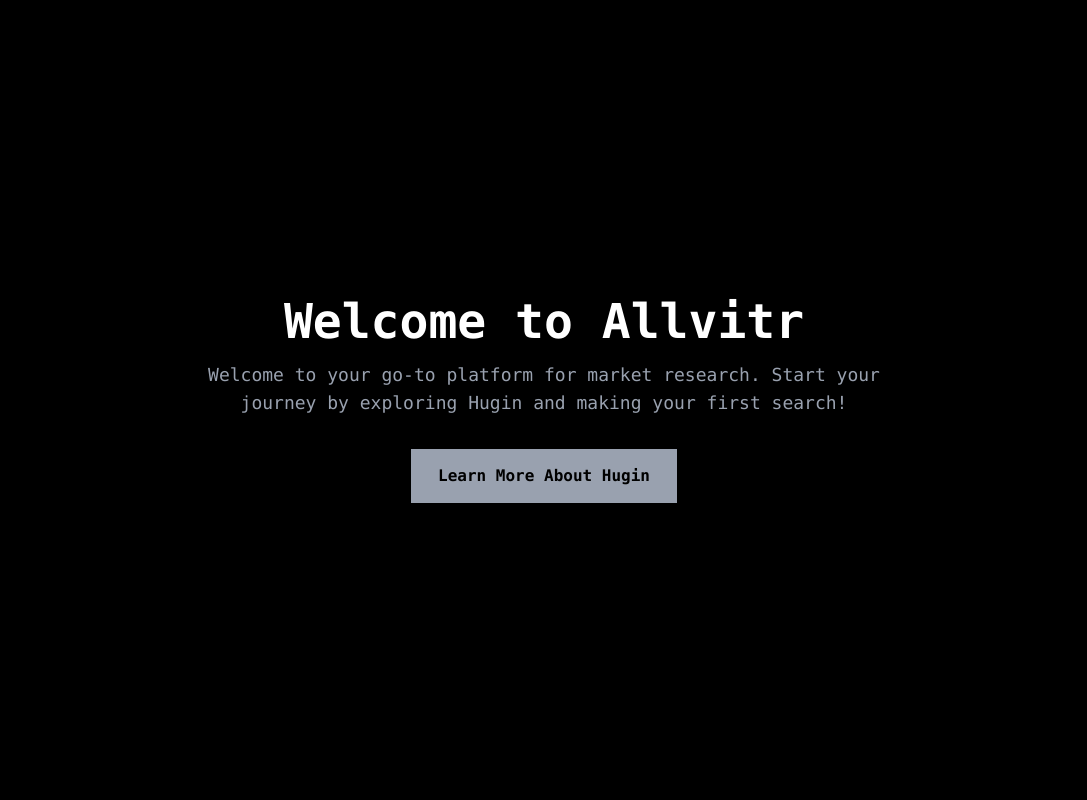
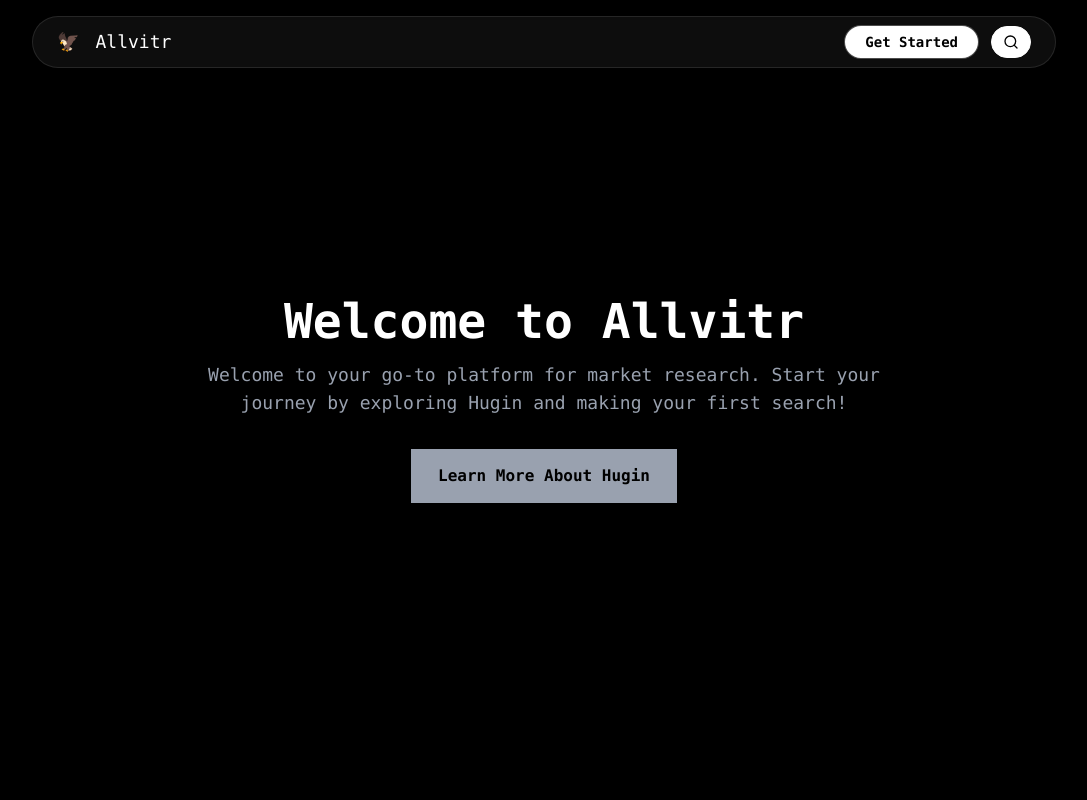
Before and after one commit to christianzmwang/allvitr, a Next.js app: page / in a window 1280 px wide. Shown: the top 800 px of the page, without its empty margins (96-1183 px from the left). Built offline with nearby package versions, Linux system fonts and the light colour scheme.

Commit message:
added a navbar

```diff
--- a/package.json
+++ b/package.json
@@ -14,6 +14,7 @@
     "@tailwindcss/postcss": "^4.1.11",
     "@vercel/analytics": "^1.5.0",
     "@vercel/speed-insights": "^1.2.0",
+    "lucide-react": "^0.536.0",
     "next": "15.4.4",
     "postcss": "^8.5.6",
     "react": "19.1.0",
--- /dev/null
+++ b/src/app/components/NavBar.tsx
@@ -0,0 +1,77 @@
+'use client';
+
+import { Menu, Search, X } from 'lucide-react'; // icons
+import { useState } from 'react';
+
+export default function NavBar() {
+  const [open, setOpen] = useState(false);
+
+  return (
+    <header className="fixed inset-x-0 top-0 z-50 mt-4">
+      <nav
+        className="
+          glass mx-auto flex max-w-[80%] items-center justify-between
+          rounded-full px-6 py-2
+        "
+      >
+        {/* Brand "search bar" */}
+        <a
+          href="/"
+          className="
+            flex items-center gap-2 text-lg font-medium text-white
+            before:content-['🦅'] before:mr-2
+          "
+        >
+          Allvitr
+        </a>
+
+        {/* Right-hand actions */}
+        <div className="flex items-center gap-3">
+          <button
+            className="
+              hidden md:inline rounded-full border border-black/70
+              bg-white px-5 py-1.5 text-sm font-semibold
+              transition-all duration-300 ease-in-out hover:bg-gray-800 hover:text-white hover:border-gray-800
+            "
+          >
+            Get&nbsp;Started
+          </button>
+
+          {/* Search button (circle) */}
+          <button
+            aria-label="Site search"
+            className="
+              grid w-10 h-8 place-items-center rounded-full border
+              border-white bg-white text-black transition-all duration-300 ease-in-out hover:bg-gray-800 hover:text-white hover:border-gray-800
+            "
+          >
+            <Search className="w-4" />
+          </button>
+
+          {/* Hamburger / close */}
+          <button
+            aria-label="Open menu"
+            onClick={() => setOpen(!open)}
+            className="
+              grid size-10 place-items-center rounded-md border
+              border-white/50 bg-white/10 transition hover:bg-white/20
+              md:hidden
+            "
+          >
+            {open ? <X className="w-4" /> : <Menu className="w-4" />}
+          </button>
+        </div>
+      </nav>
+
+      {/* Mobile slide-down (ultra-simple) */}
+      {open && (
+        <div className="md:hidden glass mx-4 mt-3 rounded-xl p-6 space-y-4">
+          <a href="#product" className="block text-white">Product</a>
+          <a href="#solutions" className="block text-white">Solutions</a>
+          <a href="#pricing" className="block text-white">Pricing</a>
+          <a href="#contact" className="block text-white">Contact</a>
+        </div>
+      )}
+    </header>
+  );
+}
--- a/src/app/globals.css
+++ b/src/app/globals.css
@@ -1 +1,13 @@
 @import 'tailwindcss';
+
+/* Glass effect for navbar */
+.glass {
+  background: rgba(255, 255, 255, 0.05);
+  backdrop-filter: blur(3px);
+  border: 1px solid rgba(255, 255, 255, 0.1);
+}
+
+/* Cursor pointer for all interactive elements */
+button, a, [role="button"], [tabindex]:not([tabindex="-1"]) {
+  cursor: pointer;
+}
--- a/src/app/hugin/page.tsx
+++ b/src/app/hugin/page.tsx
@@ -1,8 +1,10 @@
 import Link from 'next/link'
+import NavBar from '../components/NavBar'
 
 export default function HuginPage() {
   return (
     <main className="flex min-h-screen flex-col items-center justify-center bg-black p-4">
+      <NavBar />
       <div className="max-w-2xl w-full text-center">
         <h1 className="text-5xl font-extrabold text-white mb-4">
           Hugin
--- a/src/app/page.tsx
+++ b/src/app/page.tsx
@@ -1,8 +1,10 @@
 import Link from 'next/link'
+import NavBar from './components/NavBar'
 
 export default function Home() {
   return (
     <div className="min-h-screen flex flex-col">
+      <NavBar />
       {/* Hero Section */}
       <section className="min-h-screen flex items-center justify-center bg-black p-8 py-16">
         <div className="max-w-2xl w-full text-center">
@@ -25,36 +27,36 @@
       </section>
 
       {/* Section 1 */}
-      <section className="min-h-screen flex items-center justify-center py-16 px-8 bg-gray-400">
+      <section className="min-h-screen flex items-center justify-center py-16 px-8 bg-gray-900">
         <div className="max-w-6xl mx-auto">
           <h2 className="text-3xl font-bold text-white mb-8 text-center">
             Section 1
           </h2>
-          <div className="text-center text-gray-600">
+          <div className="text-center text-gray-300">
             {/* Content will go here */}
           </div>
         </div>
       </section>
 
       {/* Section 2 */}
-      <section className="h-[60vh] flex items-center justify-center py-16 px-8 bg-white">
+      <section className="h-[60vh] flex items-center justify-center py-16 px-8 bg-gray-800">
         <div className="max-w-6xl mx-auto">
-          <h2 className="text-3xl font-bold text-gray-800 mb-8 text-center">
+          <h2 className="text-3xl font-bold text-white mb-8 text-center">
             Section 2
           </h2>
-          <div className="text-center text-gray-600">
+          <div className="text-center text-gray-300">
             {/* Content will go here */}
           </div>
         </div>
       </section>
 
       {/* Section 3 */}
-      <section className="min-h-screen flex items-center justify-center py-16 px-8 bg-gray-900">
+      <section className="min-h-screen flex items-center justify-center py-16 px-8 bg-gray-950">
         <div className="max-w-6xl mx-auto">
           <h2 className="text-3xl font-bold text-white mb-8 text-center">
             Section 3
           </h2>
-          <div className="text-center text-gray-600">
+          <div className="text-center text-gray-300">
             {/* Content will go here */}
           </div>
         </div>
```
Also changed, not shown: 1 other file (tests, documents, lock files or other folders).
